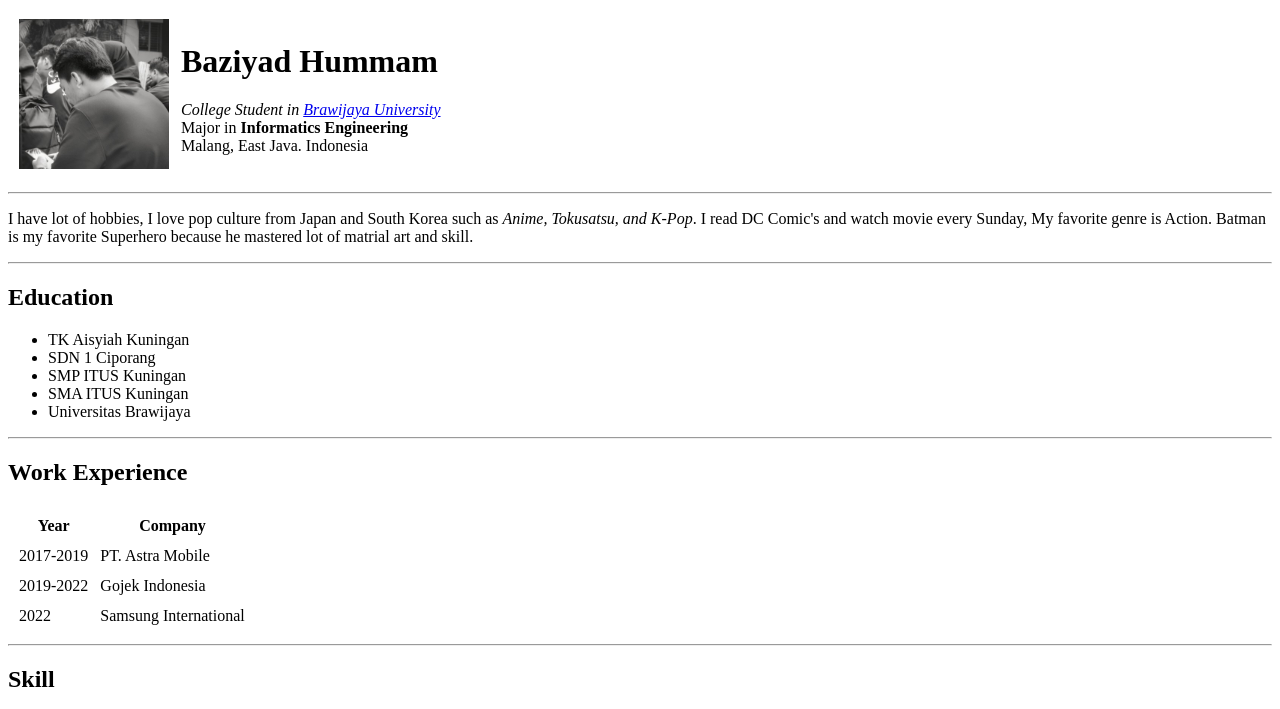
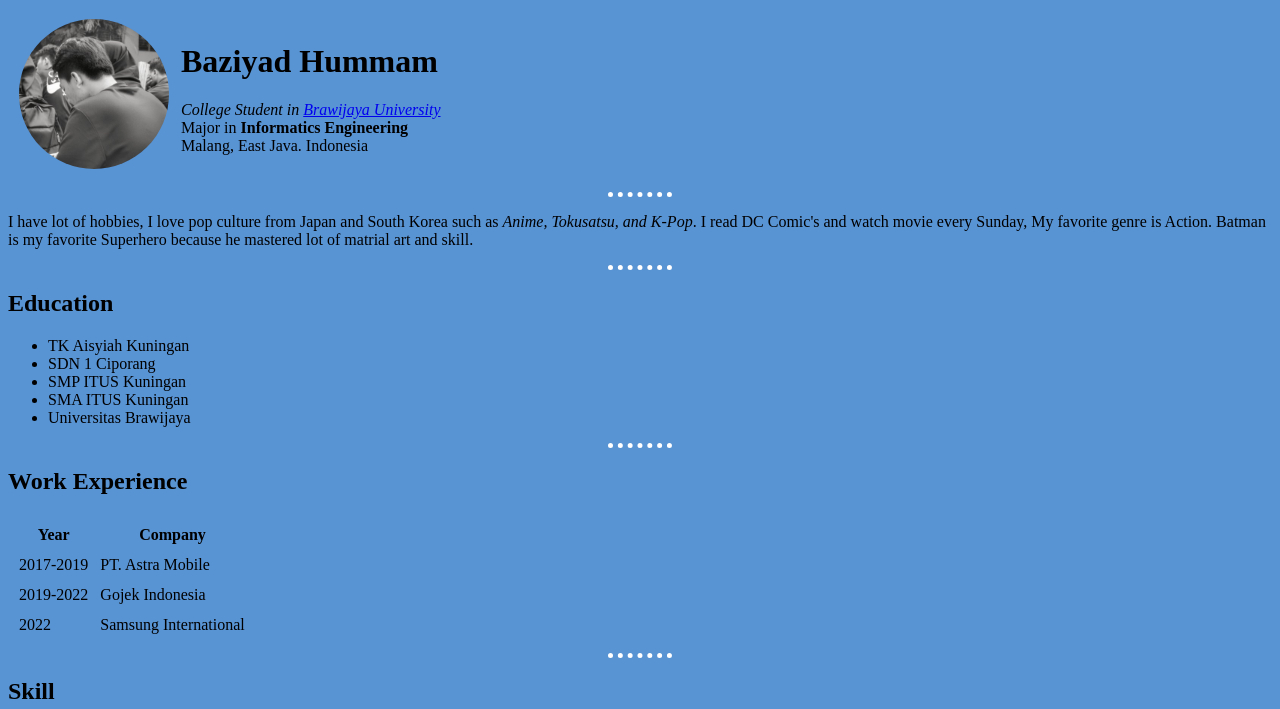
Before and after one commit to baziyad48/personal-cv, a plain HTML site: page index.html in a window 1280 px wide. Shown: the top 709 px of the page. Drawn offline with Linux system fonts and the light colour scheme.

Commit message:
Add inline CSS

```diff
--- a/index.html
+++ b/index.html
@@ -4,6 +4,20 @@
 <head>
   <meta charset="utf-8">
   <title>Baziyad's Personal Site</title>
+  <style media="screen">
+    body{
+      background-color: #5893d4;
+    }
+    img{
+      border-radius: 50%;
+    }
+    hr{
+      border-style: dotted none none;
+      border-color: white;
+      border-width: 5px;
+      width: 5%;
+    }
+  </style>
 </head>
 
 <body>
```
